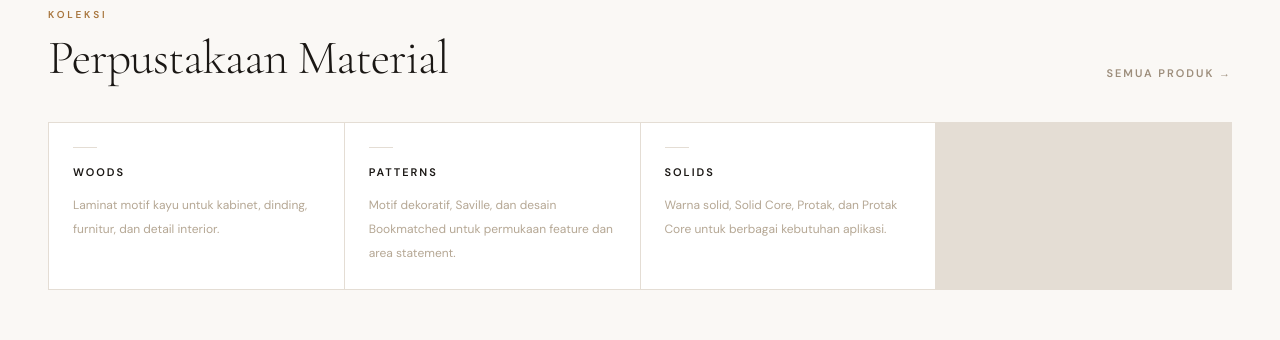
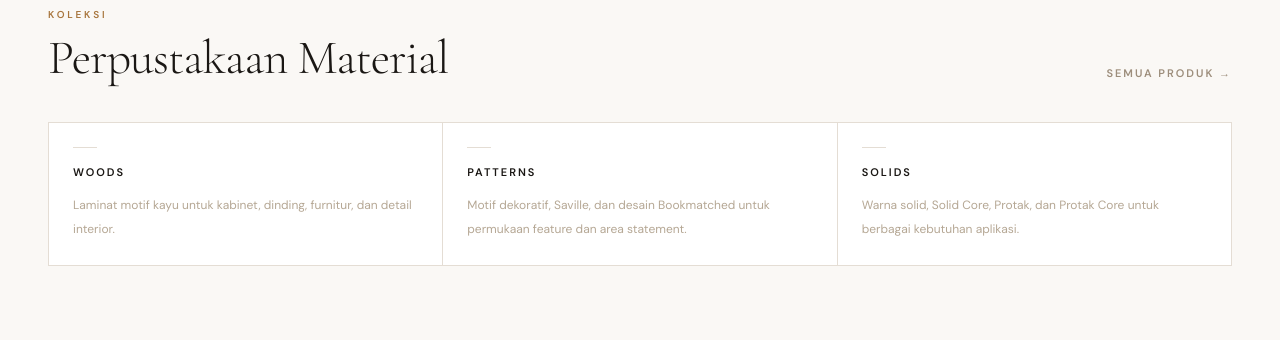
Before and after one commit to varindoadmin-creator/varindo-store, a Next.js app: page / in a window 1280 px wide. Shown: the part 1000-1340 px from the top of the page. Built offline with nearby package versions, Linux system fonts and the light colour scheme.

Commit message:
Fix material library grid layout

```diff
--- a/src/app/HomeClient.tsx
+++ b/src/app/HomeClient.tsx
@@ -119,7 +119,7 @@ export function HomeClient({ allCount, newProducts, bestSellers }: Props) {
               {t('home', 'collectionsViewAll', lang)}
             </Link>
           </div>
-          <div className="grid grid-cols-2 lg:grid-cols-4 gap-px bg-varindo-line border border-varindo-line">
+          <div className="grid grid-cols-3 gap-px bg-varindo-line border border-varindo-line">
             {materialLibrary.map((item) => (
               <Link key={item.href} href={item.href}
                 className="bg-white p-6 hover:bg-varindo-50 transition-colors group">
```
